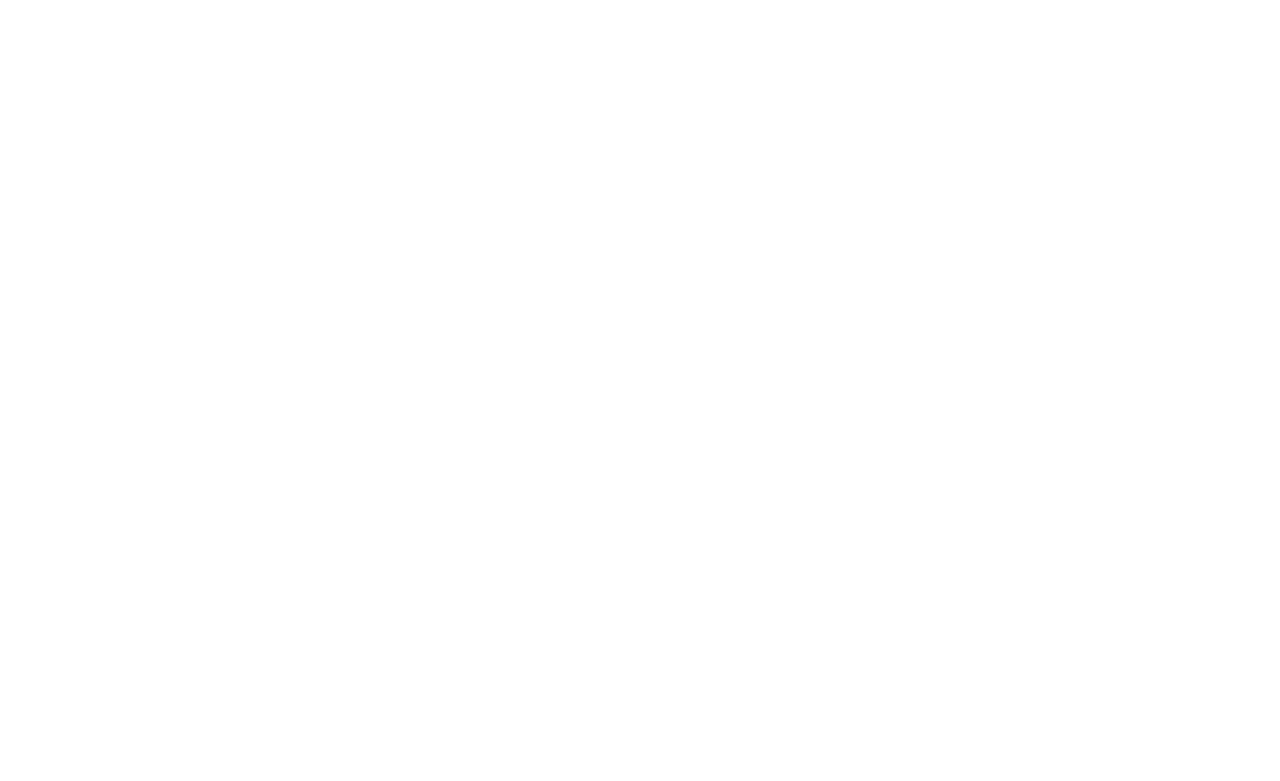
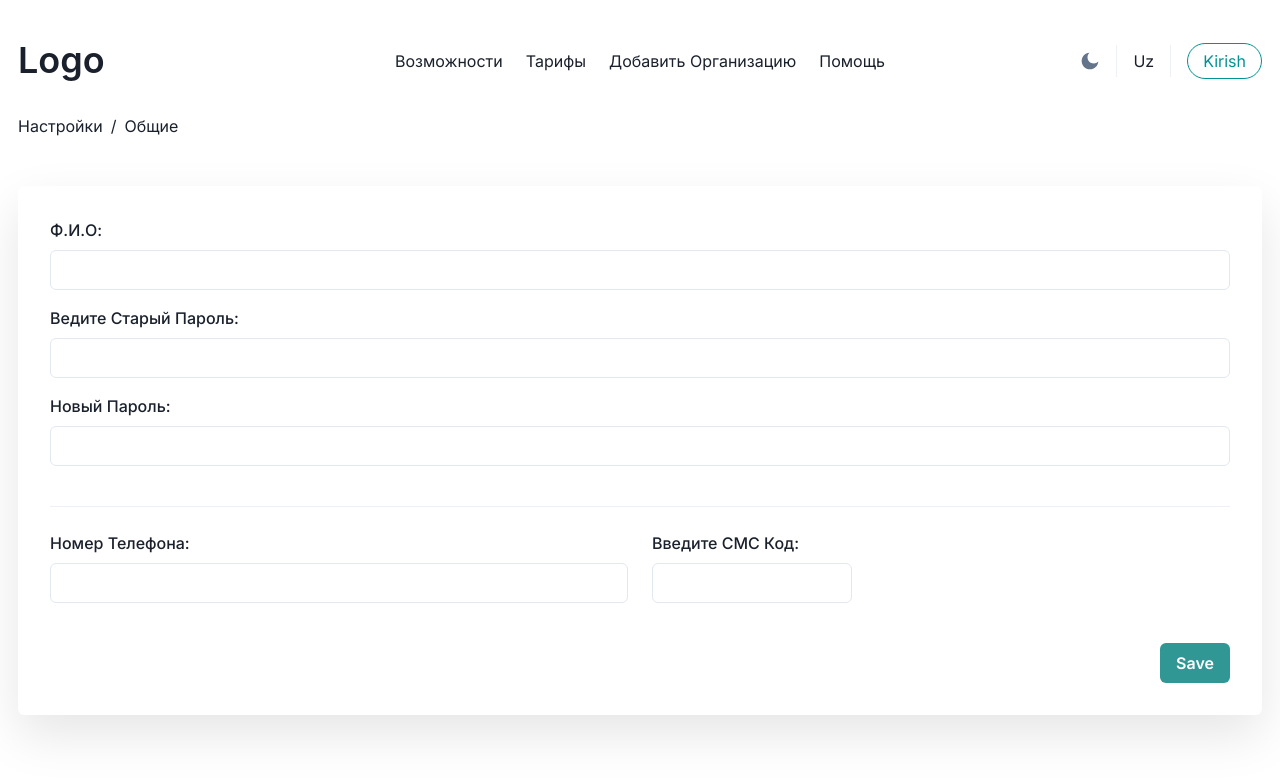
Before and after one commit to ccenter-uz/1009, a Next.js app: page /1/settings in a window 1280 px wide. Before the commit this address had no page. Shown: the top 781 px of the page. Built offline with nearby package versions, Linux system fonts and the light colour scheme.

Commit message:
setting route create and first look (user)

```diff
--- /dev/null
+++ b/src/app/[locale]/(user)/settings/page.tsx
@@ -0,0 +1,60 @@
+import BreadCrumb from '@/@core/components/reusable/Breadcrumb'
+import { scssVariables } from '@/@core/utils/scss-variables'
+import { Box, Button, Card, Divider, FormControl, FormLabel, Input, SimpleGrid } from '@chakra-ui/react'
+import { FC } from 'react'
+
+const Settings: FC = () => {
+  const breadcrumblinks = [
+    {
+      id: 1,
+      title: 'Настройки'
+    },
+    {
+      id: 2,
+      title: 'Общие'
+    }
+  ]
+
+  return (
+    <Box id='settings' aria-label='section' className='wrapper'>
+      <BreadCrumb item={breadcrumblinks} />
+      <Card p={'2em'} boxShadow={scssVariables.boxShadow}>
+        <form>
+          <FormControl>
+            <FormLabel htmlFor='fio-setting'>Ф.И.О:</FormLabel>
+            <Input id='fio-setting' mb={{ base: '0.5em', sm: '0.5em', md: '1.5em', xl: '1em' }} />
+          </FormControl>
+          <FormControl>
+            <FormLabel htmlFor='oldPassword-setting'>Ведите Старый Пароль:</FormLabel>
+            <Input id='oldPassword-setting' mb={{ base: '0.5em', sm: '0.5em', md: '1.5em', xl: '1em' }} />
+          </FormControl>
+          <FormControl>
+            <FormLabel htmlFor='newPassword-setting'>Новый Пароль:</FormLabel>
+            <Input id='newPassword-setting' mb={{ base: '0.5em', sm: '0.5em', md: '1.5em', xl: '1em' }} />
+          </FormControl>
+          <Divider my={{ base: '0.5em', sm: '0.5em', md: '1.5em', xl: '1.5em' }} />
+          <SimpleGrid columns={{ base: 1, sm: 1, md: 2, xl: 2 }} gap={'24px'}>
+            <FormControl>
+              <FormLabel htmlFor='phone-setting'>Номер Телефона:</FormLabel>
+              <Input id='phone-setting' mb={{ base: '0.5em', sm: '0.5em', md: '1.5em', xl: '1em' }} />
+            </FormControl>
+            <FormControl w={{ base: '100%', sm: '100%', md: '200px', xl: '200px' }}>
+              <FormLabel htmlFor='code-setting'>Введите СМС Код:</FormLabel>
+              <Input id='code-setting' mb={{ base: '0.5em', sm: '0.5em', md: '1.5em', xl: '1em' }} />
+            </FormControl>
+          </SimpleGrid>
+          <Box
+            mt={{ base: '0.5em', sm: '0.5em', md: '1.5em', xl: '1.5em' }}
+            display={'flex'}
+            justifyContent={'flex-end'}
+            alignItems={'center'}
+          >
+            <Button colorScheme='teal'>Save</Button>
+          </Box>
+        </form>
+      </Card>
+    </Box>
+  )
+}
+
+export default Settings
```
Also changed, not shown: src/app/[locale]/(user)/monitoring/page.tsx (added, +25 -0 lines), src/app/[locale]/(user)/myorg/page.tsx (added, +25 -0 lines), src/app/[locale]/(user)/paidorg/page.tsx (added, +25 -0 lines), src/app/[locale]/(user)/savedorg/page.tsx (added, +25 -0 lines).
